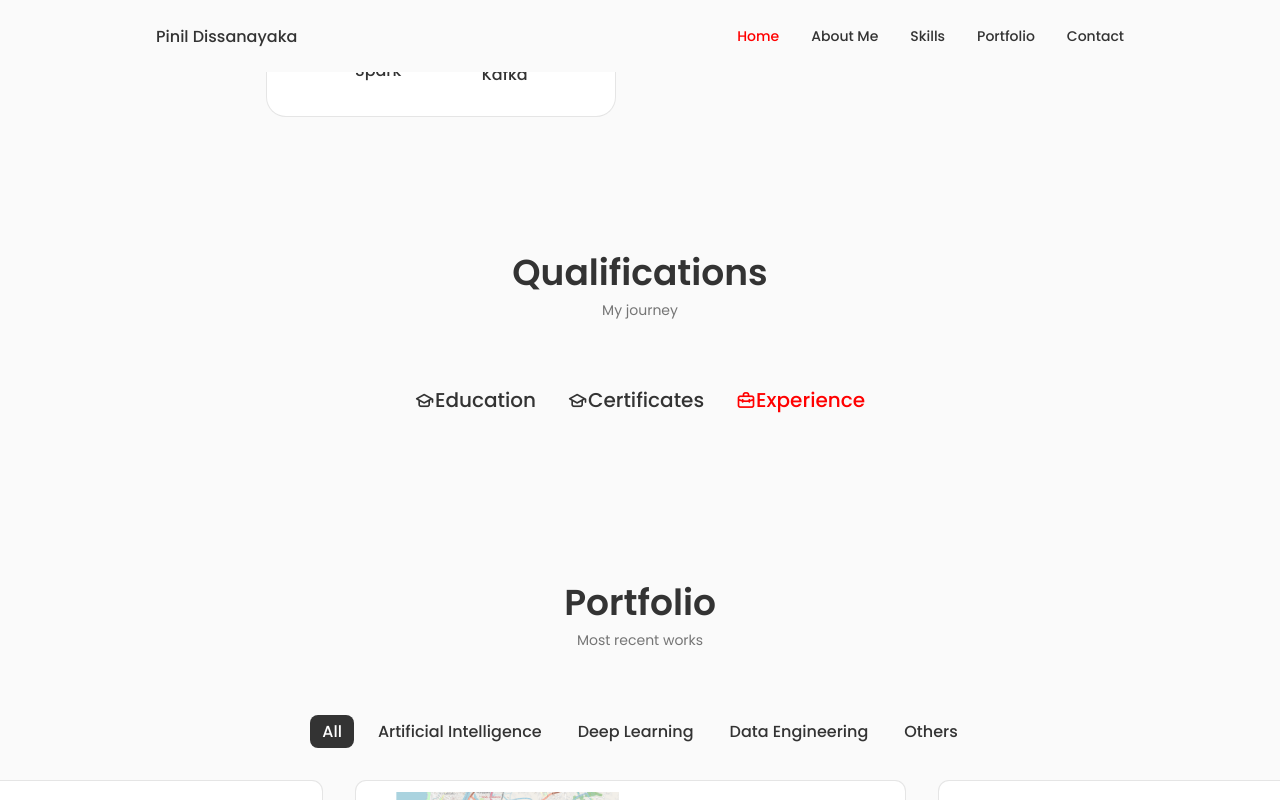
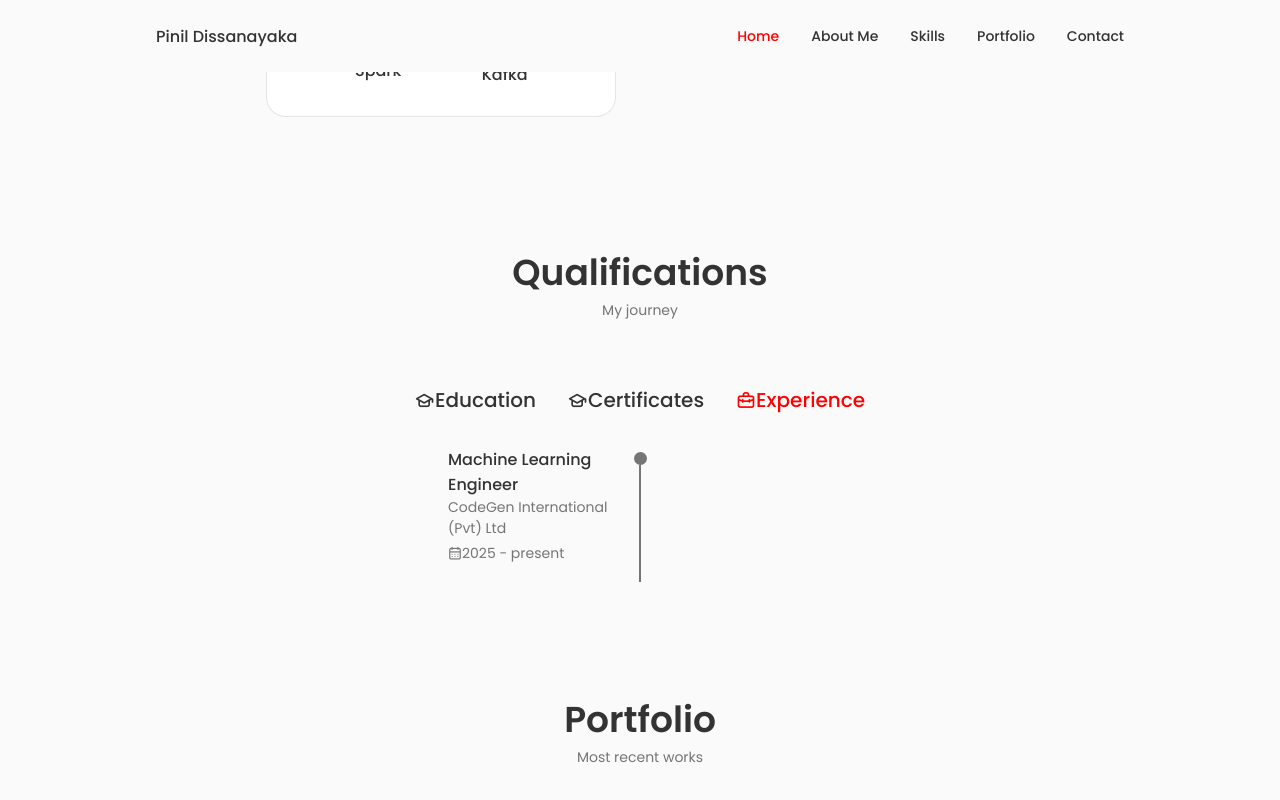
Before and after one commit to pinilDissanayaka/pinil, a React (Vite) app: page / in a window 1280 px wide. Both pictures are taken after a click on the element "Experience". Shown: the part 2606-3406 px from the top of the page. Built offline with nearby package versions, Linux system fonts and the light colour scheme.

Commit message:
add work place

```diff
--- a/src/components/qualification/Qualification.jsx
+++ b/src/components/qualification/Qualification.jsx
@@ -295,7 +295,7 @@ const Qualification = () => {
 
           <div
             className={
-              toggleState === 2
+              toggleState === 3
                 ? "qualification_content qualification_content-active"
                 : "qualification_content"
             }
```
